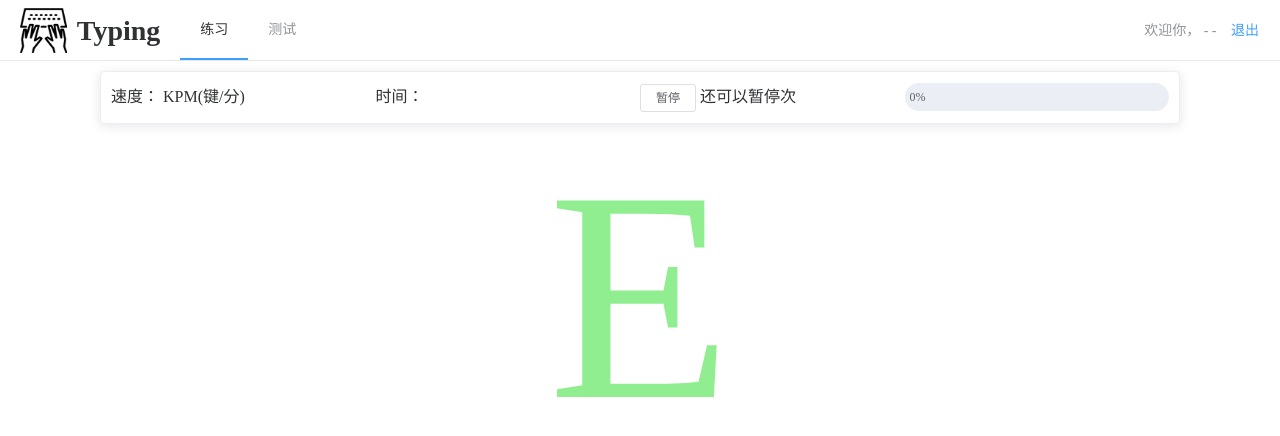
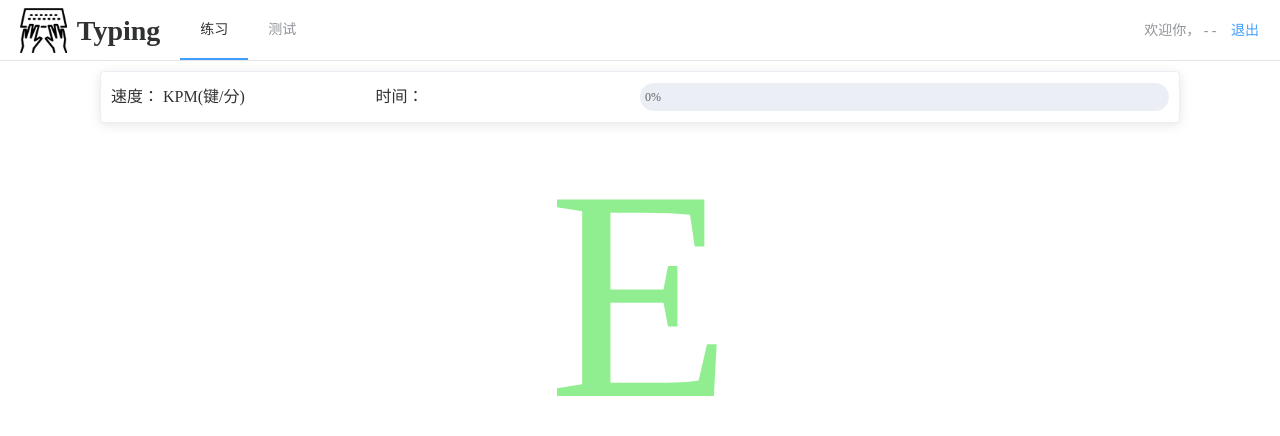
Before and after one commit to ch4in/Typing, a Vue app in the folder frontend/: page /#/typing/finger in a window 1280 px wide. Shown: the top 436 px of the page. Built offline with nearby package versions, Linux system fonts and the light colour scheme; what mavon-editor would draw is missing.

Commit message:
'练习可暂停，测试不可暂停'

```diff
--- a/frontend/src/components/Recorder.vue
+++ b/frontend/src/components/Recorder.vue
@@ -23,13 +23,13 @@
         <el-col :span="6">
           <span>时间：{{ time }}</span>
         </el-col>
-        <el-col :span="6">
+        <el-col :span="6" v-show="this.$store.state.isPractice">
           <el-button size="mini" @click="timePause()">{{
             this.isPause ? "开始" : "暂停"
           }}</el-button
           ><span> 还可以暂停{{ pauseTime }}次</span>
         </el-col>
-        <el-col :span="6">
+        <el-col :span="this.$store.state.isPractice?6:12">
           <el-progress
             :text-inside="true"
             :stroke-width="28"
```
Also changed, not shown: 2 other files (tests, documents, lock files or other folders).
